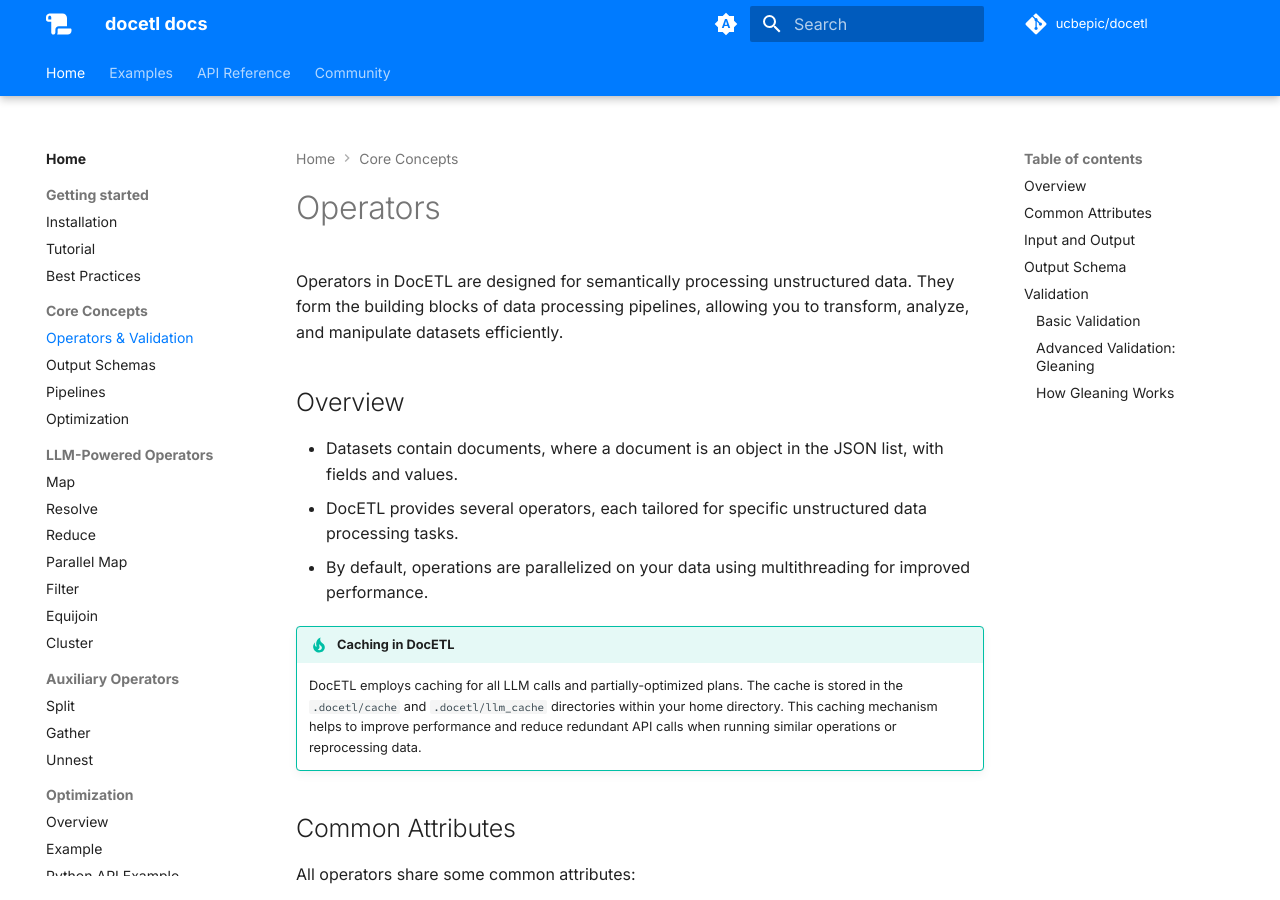
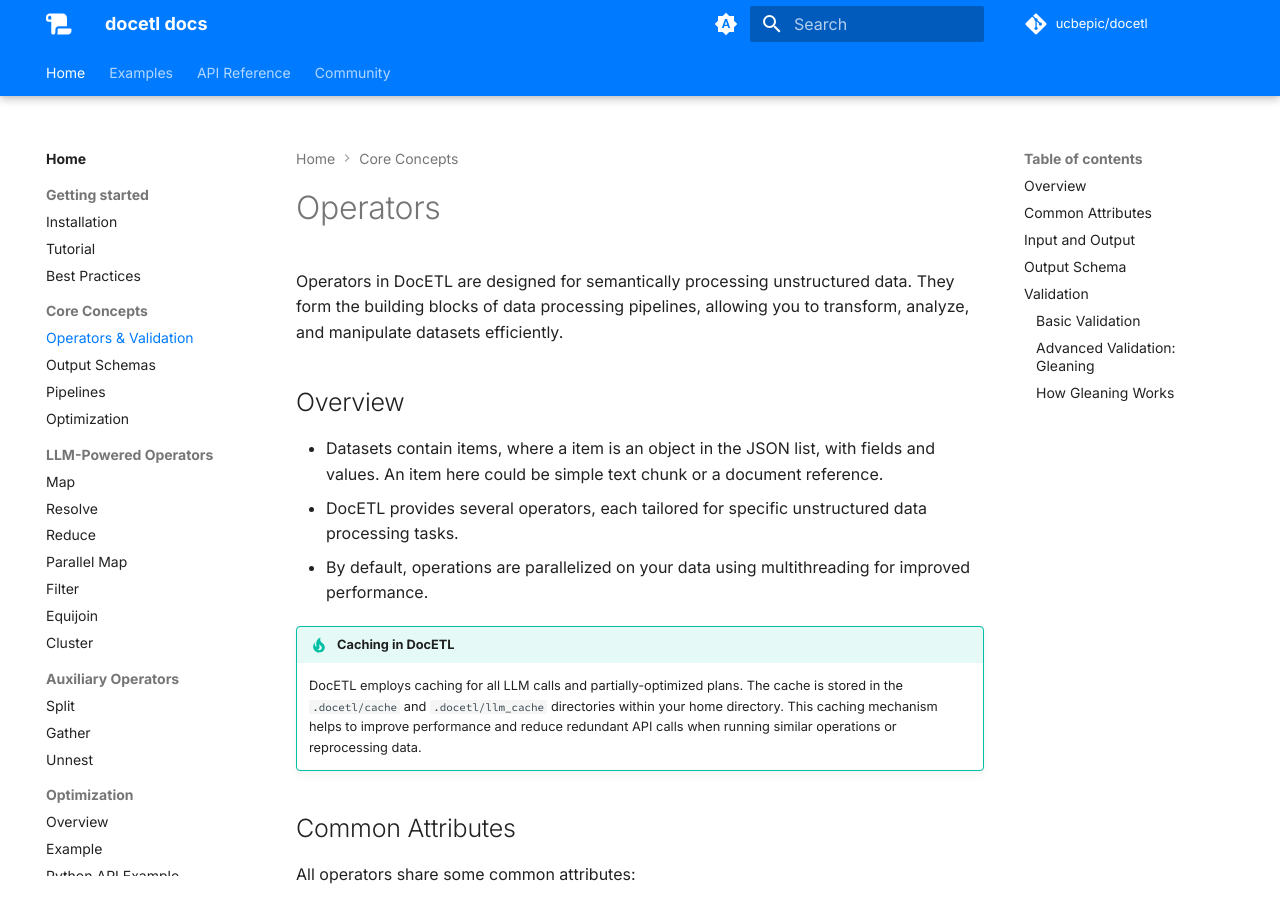
Before and after one commit to ucbepic/docetl, an MkDocs documentation site: the page built from docs/concepts/operators.md, in a window 1280 px wide and 900 px high. Built offline with MkDocs 1.6.1 and Material for MkDocs 9.7.7, drawn with Linux system fonts in a browser that asks for light colours; comment, search, counter and statistics services are not loaded.

Commit message:
refactor: operators.md  documents -> items

```diff
--- a/docs/concepts/operators.md
+++ b/docs/concepts/operators.md
@@ -4,7 +4,7 @@
 
 ## Overview
 
-- Datasets contain documents, where a document is an object in the JSON list, with fields and values.
+- Datasets contain items, where a item is an object in the JSON list, with fields and values. An item here could be simple text chunk or a document reference.
 - DocETL provides several operators, each tailored for specific unstructured data processing tasks.
 - By default, operations are parallelized on your data using multithreading for improved performance.
 
```
